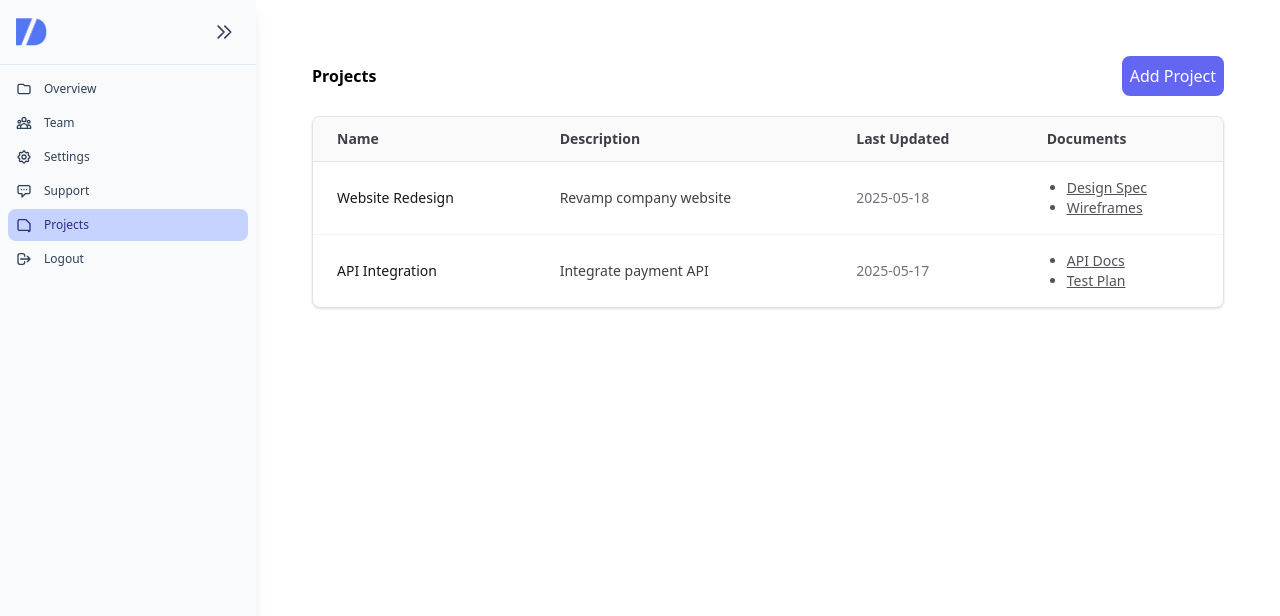
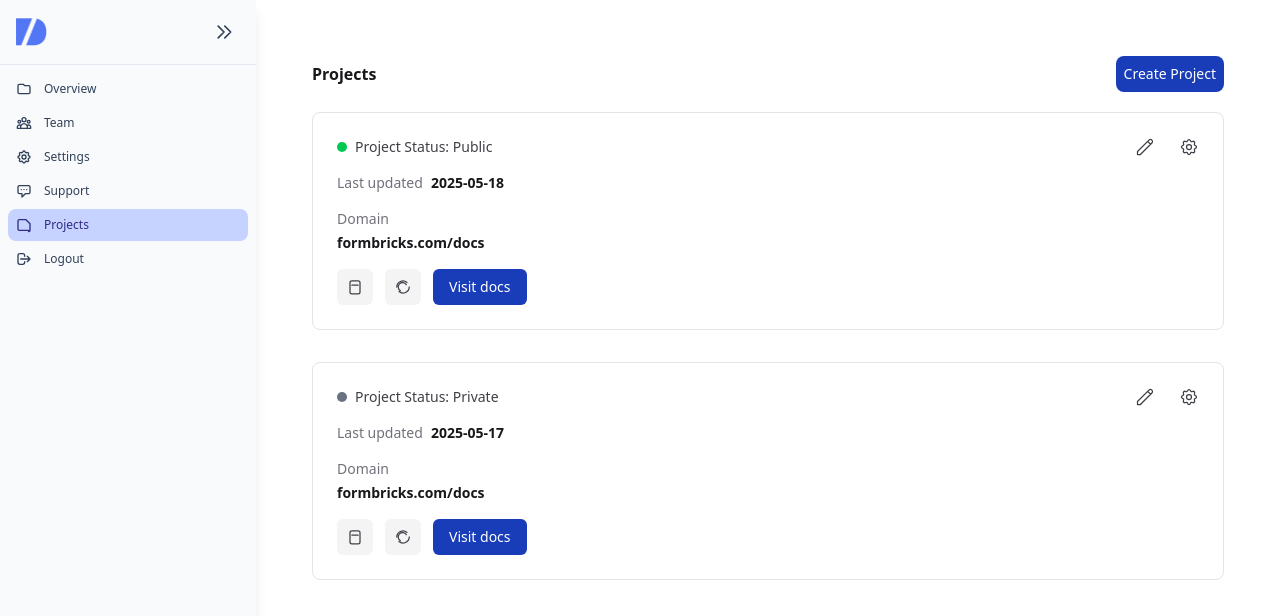
Before and after one commit to Docxify/platform, a Next.js app: page /dashboard/projects in a window 1280 px wide. Shown: the top 616 px of the page. Built offline with nearby package versions, Linux system fonts and the light colour scheme.

Commit message:
fix: projects UI

```diff
--- a/src/app/dashboard/projects/page.tsx
+++ b/src/app/dashboard/projects/page.tsx
@@ -5,6 +5,7 @@ import AddProjectButton from '@/components/AddProjectButton';
 import AddProjectModal from '@/components/AddProjectModal';
 import PrCard from '@/components/PrCard';
 import ProjectRow from '@/components/ProjectRow';
+import Link from 'next/link';
 
 interface Project {
   id: string;
@@ -12,6 +13,9 @@ interface Project {
   description: string;
   lastUpdated: string;
   documents: string[];
+  domain: string;
+  status: 'Public' | 'Private' | 'In Progress' | 'Completed' | 'On Hold';
+  contributors: string[];
 }
 
 interface ProjectsPageProps {
@@ -22,7 +26,6 @@ export default function Projects({ projects = [] }: ProjectsPageProps) {
   const [projectList, setProjectList] = useState<Project[]>([]);
   const [isAddModalOpen, setIsAddModalOpen] = useState(false);
 
-  // Load projects and accent color on mount
   useEffect(() => {
     const savedAccent = localStorage.getItem('accentColor') || 'indigo';
     document.documentElement.style.setProperty('--accent-color', getAccentColor(savedAccent));
@@ -30,11 +33,11 @@ export default function Projects({ projects = [] }: ProjectsPageProps) {
     const initialProjects = projects.length
       ? [...projects]
       : [
-          { id: '1', name: 'Website Redesign', description: 'Revamp company website', lastUpdated: '2025-05-18', documents: ['Design Spec', 'Wireframes'] },
-          { id: '2', name: 'API Integration', description: 'Integrate payment API', lastUpdated: '2025-05-17', documents: ['API Docs', 'Test Plan'] },
+          { id: '1', name: 'Website Redesign', description: 'Revamp company website', lastUpdated: '2025-05-18', documents: ['Design Spec', 'Wireframes'], domain: 'formbricks.com/docs', status: 'Public', contributors: ['John Doe', 'Jane Smith'] },
+          { id: '2', name: 'API Integration', description: 'Integrate payment API', lastUpdated: '2025-05-17', documents: ['API Docs', 'Test Plan'], domain: 'formbricks.com/docs', status: 'Private', contributors: ['Alice Johnson'] },
         ];
     setProjectList(initialProjects);
-  }, []); // Empty dependency array to run only on mount
+  }, []);
 
   const getAccentColor = (color: string) => {
     const colors = {
@@ -46,7 +49,7 @@ export default function Projects({ projects = [] }: ProjectsPageProps) {
     return colors[color as keyof typeof colors] || '#6366f1';
   };
 
-  const handleAddProject = (newProject: { name: string; description: string; documents: string[] }) => {
+  const handleAddProject = (newProject: { name: string; description: string; documents: string[]; domain: string; status: 'Public' | 'Private' | 'In Progress' | 'Completed' | 'On Hold'; contributors: string[] }) => {
     const updatedProjects = [
       ...projectList,
       {
@@ -55,51 +58,54 @@ export default function Projects({ projects = [] }: ProjectsPageProps) {
         description: newProject.description,
         lastUpdated: new Date().toISOString().split('T')[0],
         documents: newProject.documents || [],
+        domain: newProject.domain,
+        status: newProject.status,
+        contributors: newProject.contributors || [],
       },
     ];
     setProjectList(updatedProjects);
     setIsAddModalOpen(false);
   };
 
+  const handleDeleteProject = (id: string) => {
+    const updatedProjects = projectList.filter((project) => project.id !== id);
+    setProjectList(updatedProjects);
+  };
+
+  const getStatusColor = (status: string) => {
+    switch (status) {
+      case 'Public':
+        return 'bg-green-500';
+      case 'Private':
+        return 'bg-gray-500';
+      case 'In Progress':
+        return 'bg-blue-500';
+      case 'Completed':
+        return 'bg-green-700';
+      case 'On Hold':
+        return 'bg-yellow-500';
+      default:
+        return 'bg-gray-500';
+    }
+  };
+
   return (
     <div className="container mx-auto p-4 lg:p-8 xl:max-w-7xl">
       <div className="mb-8">
         <div className="flex justify-between items-center mb-5">
-          <h2 className="text-md font-bold text-black">Projects</h2>
+          <h2 className="text-md font-bold text-zinc-900 dark:text-white">Projects</h2>
           <AddProjectButton onClick={() => setIsAddModalOpen(true)} />
         </div>
 
-        <div className="sm:hidden space-y-4">
+        <div className="space-y-8">
           {projectList.length === 0 ? (
-            <div className="text-sm text-zinc-500 text-center">No projects</div>
+            <div className="text-sm text-zinc-500 text-center dark:text-slate-400">No projects</div>
           ) : (
-            projectList.map((project) => <PrCard key={project.id} project={project} />)
+            projectList.map((project) => <PrCard key={project.id} project={project} onDelete={handleDeleteProject} getStatusColor={getStatusColor} />)
           )}
         </div>
 
-        <div className="hidden sm:block overflow-x-auto rounded-lg border border-zinc-200 bg-white shadow-sm">
-          <table className="min-w-full divide-y divide-zinc-200">
-            <thead className="bg-zinc-50">
-              <tr>
-                <th className="px-6 py-3 text-left text-sm font-semibold text-zinc-700">Name</th>
-                <th className="px-6 py-3 text-left text-sm font-semibold text-zinc-700">Description</th>
-                <th className="px-6 py-3 text-left text-sm font-semibold text-zinc-700">Last Updated</th>
-                <th className="px-6 py-3 text-left text-sm font-semibold text-zinc-700">Documents</th>
-              </tr>
-            </thead>
-            <tbody className="divide-y divide-zinc-100">
-              {projectList.length === 0 ? (
-                <tr>
-                  <td colSpan={4} className="px-6 py-4 text-center text-sm text-zinc-500">
-                    No projects
-                  </td>
-                </tr>
-              ) : (
-                projectList.map((project) => <ProjectRow key={project.id} project={project} />)
-              )}
-            </tbody>
-          </table>
-        </div>
+
       </div>
 
       <AddProjectModal isOpen={isAddModalOpen} onClose={() => setIsAddModalOpen(false)} onAdd={handleAddProject} />
--- a/src/app/dashboard/settings/page.tsx
+++ b/src/app/dashboard/settings/page.tsx
@@ -132,7 +132,7 @@ export default function Settings() {
       {/* Profile Settings */}
       <div className="mb-8">
         <h3 className="text-lg font-semibold text-black dark:text-white mb-4">Profile</h3>
-        <div className="border border-zinc-200 rounded-lg p-4 shadow-sm bg-white dark:bg-slate-800">
+        <div className="border border-zinc-200 rounded-lg p-4 bg-white dark:bg-slate-800">
           <div className="mb-4">
             <label className="block text-sm font-medium text-zinc-700 dark:text-slate-300">Name</label>
             <input
--- a/src/components/AddProjectButton.tsx
+++ b/src/components/AddProjectButton.tsx
@@ -10,10 +10,9 @@ export default function AddProjectButton({ onClick }: AddProjectButtonProps) {
   return (
     <button
       onClick={onClick}
-      className="p-2 rounded-lg text-white hover:opacity-90"
-      style={{ backgroundColor: 'var(--accent-color, #6366f1)' }}
+      className="p-2 rounded-lg text-sm text-white bg-blue-800 hover:opacity-90"
     >
-      Add Project
+      Create Project
     </button>
   );
 }
--- a/src/components/AddProjectModal.tsx
+++ b/src/components/AddProjectModal.tsx
@@ -5,12 +5,15 @@ import { useState } from 'react';
 interface AddProjectModalProps {
   isOpen: boolean;
   onClose: () => void;
-  onAdd: (newProject: { name: string; description: string; documents: string[] }) => void;
+  onAdd: (newProject: { name: string; description: string; documents: string[]; domain: string; status: 'Public' | 'Private' | 'In Progress' | 'Completed' | 'On Hold'; contributors: string[] }) => void;
 }
 
 export default function AddProjectModal({ isOpen, onClose, onAdd }: AddProjectModalProps) {
   const [name, setName] = useState('');
   const [description, setDescription] = useState('');
+  const [domain, setDomain] = useState('');
+  const [status, setStatus] = useState<'Public' | 'Private' | 'In Progress' | 'Completed' | 'On Hold'>('In Progress');
+  const [contributors, setContributors] = useState('');
   const [documents, setDocuments] = useState('');
 
   const handleSubmit = (e: React.FormEvent) => {
@@ -18,11 +21,17 @@ export default function AddProjectModal({ isOpen, onClose, onAdd }: AddProjectMo
     const newProject = {
       name,
       description,
+      domain,
+      status,
+      contributors: contributors ? contributors.split(',').map((c) => c.trim()) : [],
       documents: documents ? documents.split(',').map((doc) => doc.trim()) : [],
     };
     onAdd(newProject);
     setName('');
     setDescription('');
+    setDomain('');
+    setStatus('In Progress');
+    setContributors('');
     setDocuments('');
     onClose();
   };
@@ -31,53 +40,42 @@ export default function AddProjectModal({ isOpen, onClose, onAdd }: AddProjectMo
 
   return (
     <div className="fixed inset-0 flex items-center justify-center bg-black bg-opacity-50 z-50">
-      <div className="bg-white dark:bg-slate-800 rounded-lg p-6 w-full max-w-md">
-        <h3 className="text-lg font-semibold text-black dark:text-white mb-4">Add New Project</h3>
-        <form onSubmit={handleSubmit}>
-          <div className="mb-4">
-            <label className="block text-sm font-medium text-zinc-700 dark:text-slate-300">Project Name</label>
-            <input
-              type="text"
-              value={name}
-              onChange={(e) => setName(e.target.value)}
-              required
-              className="mt-1 p-2 w-full border rounded-lg dark:bg-slate-700 dark:text-slate-200"
-            />
+      <div className="bg-white dark:bg-slate-800 rounded-lg p-6 shadow-sm">
+        <h3 className="text-md font-bold text-zinc-900 dark:text-white mb-4">Add New Project</h3>
+        <form onSubmit={handleSubmit} className="space-y-4">
+          <div>
+            <label className="block text-sm font-medium text-zinc-700 dark:text-slate-300">Name</label>
+            <input type="text" value={name} onChange={(e) => setName(e.target.value)} required className="mt-1 text-sm p-2 w-full border border-zinc-200 rounded-lg dark:bg-slate-700 dark:text-slate-200" />
           </div>
-          <div className="mb-4">
+          <div>
             <label className="block text-sm font-medium text-zinc-700 dark:text-slate-300">Description</label>
-            <textarea
-              value={description}
-              onChange={(e) => setDescription(e.target.value)}
-              required
-              className="mt-1 p-2 w-full border rounded-lg dark:bg-slate-700 dark:text-slate-200"
-            />
+            <textarea value={description} onChange={(e) => setDescription(e.target.value)} required className="mt-1 text-sm p-2 w-full border border-zinc-200 rounded-lg dark:bg-slate-700 dark:text-slate-200" />
           </div>
-          <div className="mb-4">
+          <div>
+            <label className="block text-sm font-medium text-zinc-700 dark:text-slate-300">Domain</label>
+            <input type="text" value={domain} onChange={(e) => setDomain(e.target.value)} placeholder="e.g., formbricks.com/docs" className="mt-1 text-sm p-2 w-full border border-zinc-200 rounded-lg dark:bg-slate-700 dark:text-slate-200" />
+          </div>
+          <div>
+            <label className="block text-sm font-medium text-zinc-700 dark:text-slate-300">Status</label>
+            <select value={status} onChange={(e) => setStatus(e.target.value as 'Public' | 'Private' | 'In Progress' | 'Completed' | 'On Hold')} className="mt-1 text-sm p-2 w-full border border-zinc-200 rounded-lg dark:bg-slate-700 dark:text-slate-200">
+              <option value="In Progress">In Progress</option>
+              <option value="Public">Public</option>
+              <option value="Private">Private</option>
+              <option value="Completed">Completed</option>
+              <option value="On Hold">On Hold</option>
+            </select>
+          </div>
+          <div>
+            <label className="block text-sm font-medium text-zinc-700 dark:text-slate-300">Contributors (comma-separated)</label>
+            <input type="text" value={contributors} onChange={(e) => setContributors(e.target.value)} placeholder="e.g., John Doe, Jane Smith" className="mt-1 text-sm p-2 w-full border border-zinc-200 rounded-lg dark:bg-slate-700 dark:text-slate-200" />
+          </div>
+          <div>
             <label className="block text-sm font-medium text-zinc-700 dark:text-slate-300">Documents (comma-separated)</label>
-            <input
-              type="text"
-              value={documents}
-              onChange={(e) => setDocuments(e.target.value)}
-              placeholder="e.g., Doc1, Doc2"
-              className="mt-1 p-2 w-full border rounded-lg dark:bg-slate-700 dark:text-slate-200"
-            />
+            <input type="text" value={documents} onChange={(e) => setDocuments(e.target.value)} placeholder="e.g., Doc1, Doc2" className="mt-1 text-sm p-2 w-full border border-zinc-200 rounded-lg dark:bg-slate-700 dark:text-slate-200" />
           </div>
           <div className="flex gap-2">
-            <button
-              type="submit"
-              className="p-2 rounded-lg text-white"
-              style={{ backgroundColor: 'var(--accent-color, #6366f1)' }}
-            >
-              Add Project
-            </button>
-            <button
-              type="button"
-              onClick={onClose}
-              className="p-2 rounded-lg bg-gray-300 dark:bg-gray-600 text-black dark:text-white"
-            >
-              Cancel
-            </button>
+            <button type="submit" className="px-4 py-2 text-sm font-medium bg-blue-800 text-white rounded-md hover:bg-blue-900">Add Project</button>
+            <button type="button" onClick={onClose} className="px-4 py-2 text-sm font-medium bg-zinc-100 rounded-md hover:bg-zinc-200 text-zinc-700 dark:text-slate-300 dark:bg-slate-700">Cancel</button>
           </div>
         </form>
       </div>
--- a/src/components/PrCard.tsx
+++ b/src/components/PrCard.tsx
@@ -1,34 +1,105 @@
 'use client';
 
+import { useState } from 'react';
 import Link from 'next/link';
 
-interface ProjectCardProps {
+interface PrCardProps {
   project: {
     id: string;
     name: string;
     description: string;
     lastUpdated: string;
     documents: string[];
+    domain: string;
+    status: 'Public' | 'Private' | 'In Progress' | 'Completed' | 'On Hold';
+    contributors: string[];
   };
+  onDelete: (id: string) => void;
+  getStatusColor: (status: string) => string;
 }
 
-export default function ProjectCard({ project }: ProjectCardProps) {
+export default function PrCard({ project, onDelete, getStatusColor }: PrCardProps) {
+  const [isDropdownOpen, setIsDropdownOpen] = useState(false);
+
+  const lastUpdatedTime = new Date(project.lastUpdated).getTime();
+  const currentTime = new Date().getTime();
+  const timeDiffHours = Math.floor((currentTime - lastUpdatedTime) / (1000 * 60 * 60));
+  const lastUpdatedText = timeDiffHours < 24 ? `${timeDiffHours} hours ago` : project.lastUpdated;
+
   return (
-    <div className="border border-zinc-200 rounded-lg p-4 shadow-sm hover:bg-zinc-50 flex justify-between items-start">
-      <div>
-        <p className="text-sm font-semibold text-zinc-900">{project.name}</p>
-        <p className="text-sm text-zinc-700">Description: {project.description}</p>
-        <p className="text-sm text-zinc-600">Last Updated: {project.lastUpdated}</p>
-        <p className="text-sm text-zinc-600">Documents:</p>
-        <ul className="list-disc pl-5 text-sm text-zinc-500">
-          {project.documents.map((doc, index) => (
-            <li key={index}>
-              <Link href={`/dashboard/projects/${project.id}/docs/${encodeURIComponent(doc)}`} className="underline hover:text-indigo-600">
-                {doc}
+    <div className="flex flex-col rounded-lg border border-zinc-200 bg-white  active:border-purple-200 p-6 relative">
+      <div className="absolute top-4 right-4 flex gap-2">
+        <Link href={`/dashboard/projects/edit/${project.id}`} className="p-2 text-zinc-700 text-white rounded-md" aria-label="Edit project">
+          <svg xmlns="http://www.w3.org/2000/svg" className="w-5 h-5" fill="none" viewBox="0 0 24 24" stroke="currentColor">
+            <path strokeLinecap="round" strokeLinejoin="round" strokeWidth={1.5} d="M15.232 5.232l3.536 3.536m-2.036-5.036a2.5 2.5 0 113.536 3.536L6.5 21.036H3v-3.572L16.732 3.732z" />
+          </svg>
+        </Link>
+        <div className="relative">
+          <button
+            onClick={() => setIsDropdownOpen(!isDropdownOpen)}
+            className="p-2 text-zinc-700 rounded-md "
+            aria-label="Settings"
+          >
+            <svg xmlns="http://www.w3.org/2000/svg" className="w-5 h-5" fill="none" viewBox="0 0 24 24" stroke="currentColor">
+              <path strokeLinecap="round" strokeLinejoin="round" strokeWidth={1.5} d="M10.325 4.317c.426-1.756 2.924-1.756 3.35 0a1.724 1.724 0 002.573 1.066c1.543-.94 3.31.826 2.37 2.37a1.724 1.724 0 001.065 2.572c1.756.426 1.756 2.924 0 3.35a1.724 1.724 0 00-1.066 2.573c.94 1.543-.826 3.31-2.37 2.37a1.724 1.724 0 00-2.572 1.065c-.426 1.756-2.924 1.756-3.35 0a1.724 1.724 0 00-2.573-1.066c-1.543.94-3.31-.826-2.37-2.37a1.724 1.724 0 00-1.065-2.572c-1.756-.426-1.756-2.924 0-3.35a1.724 1.724 0 001.066-2.573c-.94-1.543.826-3.31 2.37-2.37.996.608 2.296.07 2.572-1.065z" />
+              <path strokeLinecap="round" strokeLinejoin="round" strokeWidth={1.5} d="M15 12a3 3 0 11-6 0 3 3 0 016 0z" />
+            </svg>
+
+          </button>
+          {isDropdownOpen && (
+            <div className="absolute right-0 mt-2 w-48 bg-white border border-zinc-200 rounded-md shadow-lg z-10">
+              <button
+                onClick={() => { onDelete(project.id); setIsDropdownOpen(false); }}
+                className="block w-full text-left px-4 py-2 text-sm text-red-600 hover:bg-zinc-100"
+              >
+                Delete Project
+              </button>
+              <Link
+                href={`/dashboard/projects/settings/${project.id}`}
+                onClick={() => setIsDropdownOpen(false)}
+                className="block w-full text-left px-4 py-2 text-sm text-zinc-700 hover:bg-zinc-100"
+              >
+                Manage Project
               </Link>
-            </li>
-          ))}
-        </ul>
+            </div>
+          )}
+        </div>
+      </div>
+      <div className="flex items-center gap-2 mb-4">
+        <span className={`w-2.5 h-2.5 ${getStatusColor(project.status)} rounded-full`}></span>
+        <span className="text-sm font-medium text-zinc-700 dark:text-slate-300">Project Status: {project.status}</span>
+      </div>
+      <div className="flex items-center gap-2 text-sm text-zinc-500 dark:text-slate-400 mb-4">
+        <span>Last updated</span>
+        <span className="text-zinc-900 dark:text-white font-semibold">{lastUpdatedText}</span>
+      </div>
+      <div className="mb-4 text-sm">
+        <div className="text-zinc-500 dark:text-slate-400 mb-1">Domain</div>
+        <div className="text-zinc-900 dark:text-white font-semibold">{project.domain}</div>
+      </div>
+      <div className="flex items-center gap-3 mt-auto">
+        <button
+          className="p-2 bg-zinc-100 rounded-md hover:bg-zinc-200"
+          aria-label="Duplicate project"
+          type="button"
+        >
+          <svg xmlns="http://www.w3.org/2000/svg" className="w-5 h-5 text-zinc-700 dark:text-slate-300" fill="none" viewBox="0 0 24 24" stroke="currentColor">
+            <path strokeLinecap="round" strokeLinejoin="round" strokeWidth={1.5} d="M8.25 4.5h7.5a2.25 2.25 0 012.25 2.25v11.25a2.25 2.25 0 01-2.25 2.25H8.25a2.25 2.25 0 01-2.25-2.25V6.75a2.25 2.25 0 012.25-2.25z" />
+            <path strokeLinecap="round" strokeLinejoin="round" strokeWidth={1.5} d="M8.25 9.75h7.5" />
+          </svg>
+        </button>
+        <button
+          className="p-2 bg-zinc-100 rounded-md hover:bg-zinc-200"
+          aria-label="Refresh"
+          type="button"
+        >
+          <svg xmlns="http://www.w3.org/2000/svg" className="w-5 h-5 text-zinc-700 dark:text-slate-300" fill="none" viewBox="0 0 24 24" stroke="currentColor">
+            <path strokeLinecap="round" strokeLinejoin="round" strokeWidth={1.5} d="M16.023 9.24a5.25 5.25 0 10-7.19 7.19M4.5 12a7.5 7.5 0 0112.318-5.51M19.5 12a7.5 7.5 0 01-12.318 5.51" />
+          </svg>
+        </button>
+        <Link href={`/dashboard/projects/${project.id}`} className="inline-flex items-center px-4 py-2 bg-blue-800 text-white text-sm font-medium rounded-md hover:bg-blue-900">
+          Visit docs
+        </Link>
       </div>
     </div>
   );
--- a/src/components/ProjectRow.tsx
+++ b/src/components/ProjectRow.tsx
@@ -1,34 +1,12 @@
 'use client';
 
-import Link from 'next/link';
+import { useEffect, useState } from 'react';
 
-interface ProjectRowProps {
-  project: {
-    id: string;
-    name: string;
-    description: string;
-    lastUpdated: string;
-    documents: string[];
-  };
-}
+export default function QuickActions() {
 
-export default function ProjectRow({ project }: ProjectRowProps) {
   return (
-    <tr className="hover:bg-zinc-50">
-      <td className="px-6 py-4 text-sm font-medium text-zinc-900">{project.name}</td>
-      <td className="px-6 py-4 text-sm text-zinc-700">{project.description}</td>
-      <td className="px-6 py-4 text-sm text-zinc-500">{project.lastUpdated}</td>
-      <td className="px-6 py-4 text-sm text-zinc-600">
-        <ul className="list-disc pl-5">
-          {project.documents.map((doc, index) => (
-            <li key={index}>
-              <Link href={`/dashboard/projects/${project.id}/docs/${encodeURIComponent(doc)}`} className="underline hover:text-indigo-600">
-                {doc}
-              </Link>
-            </li>
-          ))}
-        </ul>
-      </td>
-    </tr>
+    <div className="flex items-center gap-2 ml-auto">
+
+    </div>
   );
 }
```
